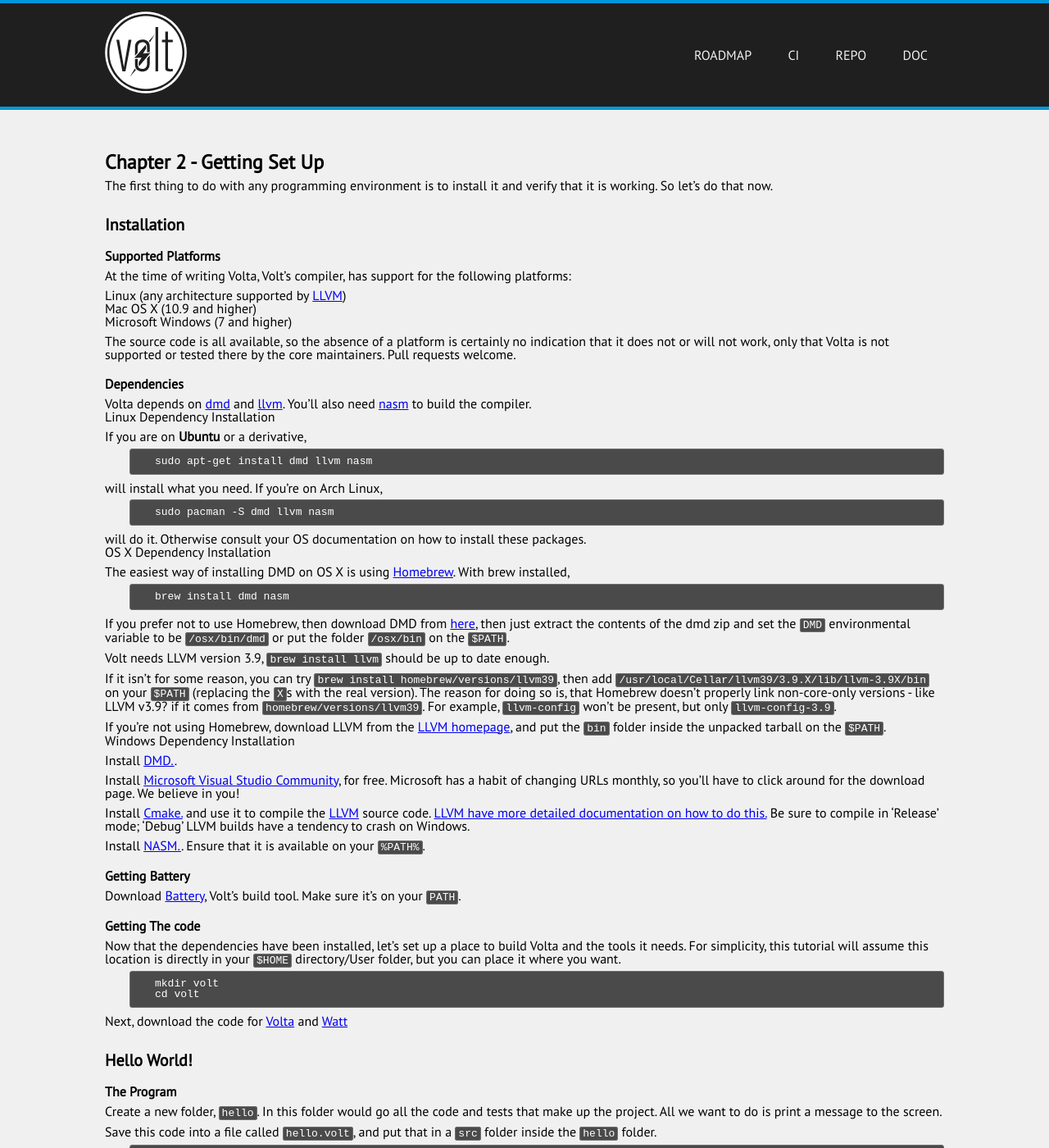
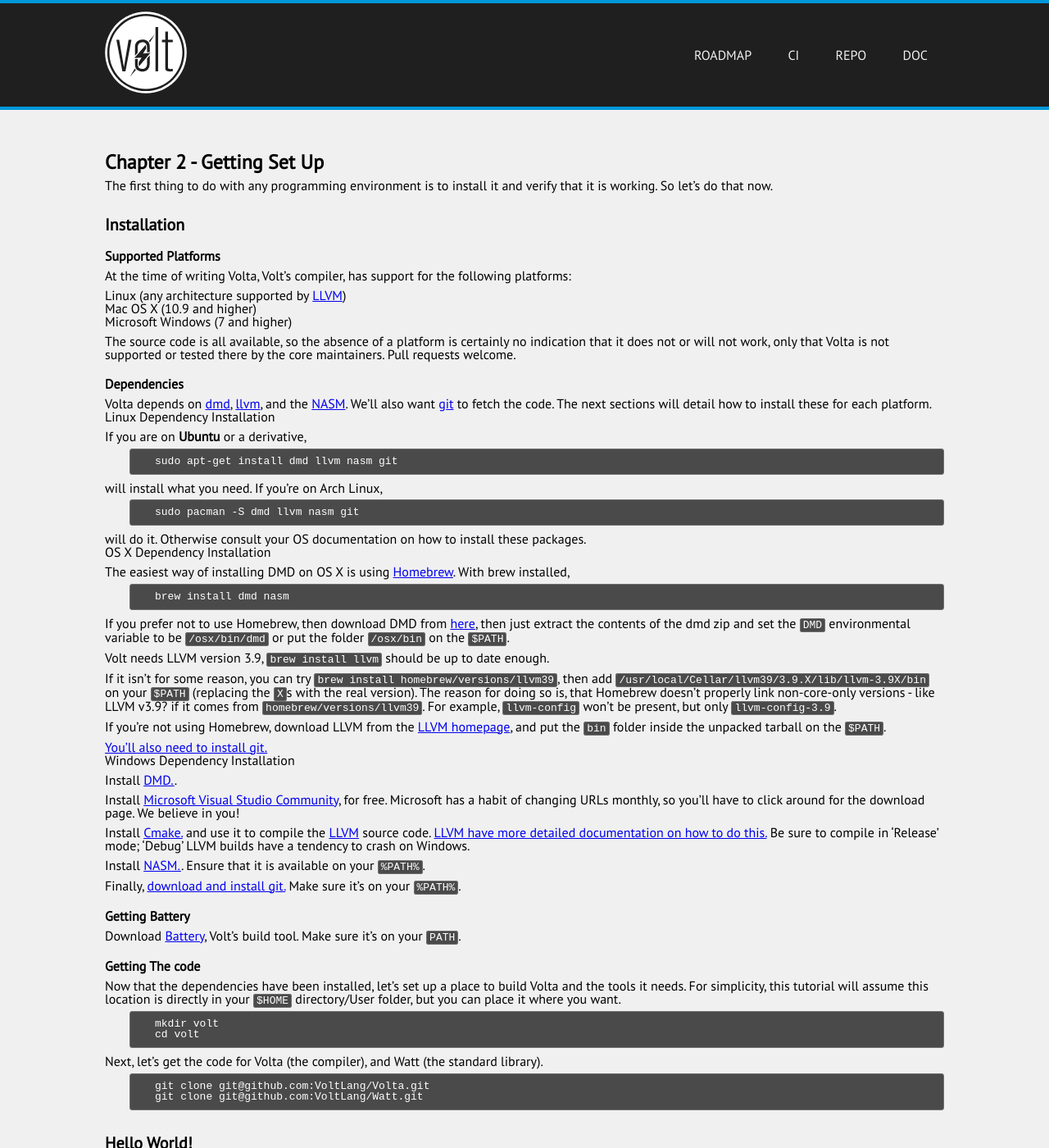
Before and after one commit to VoltLang/Website, a Jekyll site: the page built from doc/tvpl/c2-setup.md, in a window 1280 px wide and 1400 px high. Shown: the whole window at 82% size. Built offline with Jekyll 4.4.1, drawn with Linux system fonts in a browser that asks for light colours.

Commit message:
tvpl: Reinstate git stuff.

```diff
--- a/doc/tvpl/c2-setup.md
+++ b/doc/tvpl/c2-setup.md
@@ -20,17 +20,17 @@ The source code is all available, so the absence of a platform is certainly no i
 
 ### Dependencies
 
-*Volta* depends on [dmd](dlang.org) and [llvm](llvm.org). You'll also need [nasm](nasm.us) to build the compiler.
+*Volta* depends on [dmd](dlang.org), [llvm](llvm.org), and the [NASM](nasm.us). We'll also want [git](git-scm.com) to fetch the code. The next sections will detail how to install these for each platform.
 
 #### Linux Dependency Installation
 
 If you are on **Ubuntu** or a derivative,
 
-	sudo apt-get install dmd llvm nasm
+	sudo apt-get install dmd llvm nasm git
 
 will install what you need. If you're on *Arch Linux*,
 
-	sudo pacman -S dmd llvm nasm
+	sudo pacman -S dmd llvm nasm git
 
 will do it. Otherwise consult your OS documentation on how to install these packages.
 
@@ -48,6 +48,8 @@ If it isn't for some reason, you can try `brew install homebrew/versions/llvm39`
 
 If you're not using Homebrew, download LLVM from the [LLVM homepage](llvm.org), and put the `bin` folder inside the unpacked tarball on the `$PATH`.
 
+[You'll also need to install git.](https://git-scm.com/download/mac)
+
 #### Windows Dependency Installation
 
 Install [DMD.](http://dlang.org/download.html).
@@ -57,6 +59,8 @@ Install [Microsoft Visual Studio Community](https://www.visualstudio.com), for f
 Install [Cmake.](https://cmake.org/) and use it to compile the [LLVM](llvm.org) source code. [LLVM have more detailed documentation on how to do this.](http://llvm.org/docs/CMake.html) Be sure to compile in 'Release' mode; 'Debug' LLVM builds have a tendency to crash on Windows.
 
 Install [NASM.](http://www.nasm.us/). Ensure that it is available on your `%PATH%`.
+
+Finally, [download and install git.](https://git-scm.com/download/win) Make sure it's on your `%PATH%`.
 
 ### Getting Battery
 
@@ -69,7 +73,10 @@ Now that the dependencies have been installed, let's set up a place to build *Vo
 	mkdir volt
 	cd volt
 
-Next, download the code for [Volta](https://github.com/VoltLang/Volta/archive/master.zip) and [Watt](https://github.com/VoltLang/Watt/archive/master.zip)
+Next, let's get the code for *Volta* (the compiler), and *Watt* (the standard library).
+
+	git clone git@github.com:VoltLang/Volta.git
+	git clone git@github.com:VoltLang/Watt.git
 
 ## Hello World!
 
```
